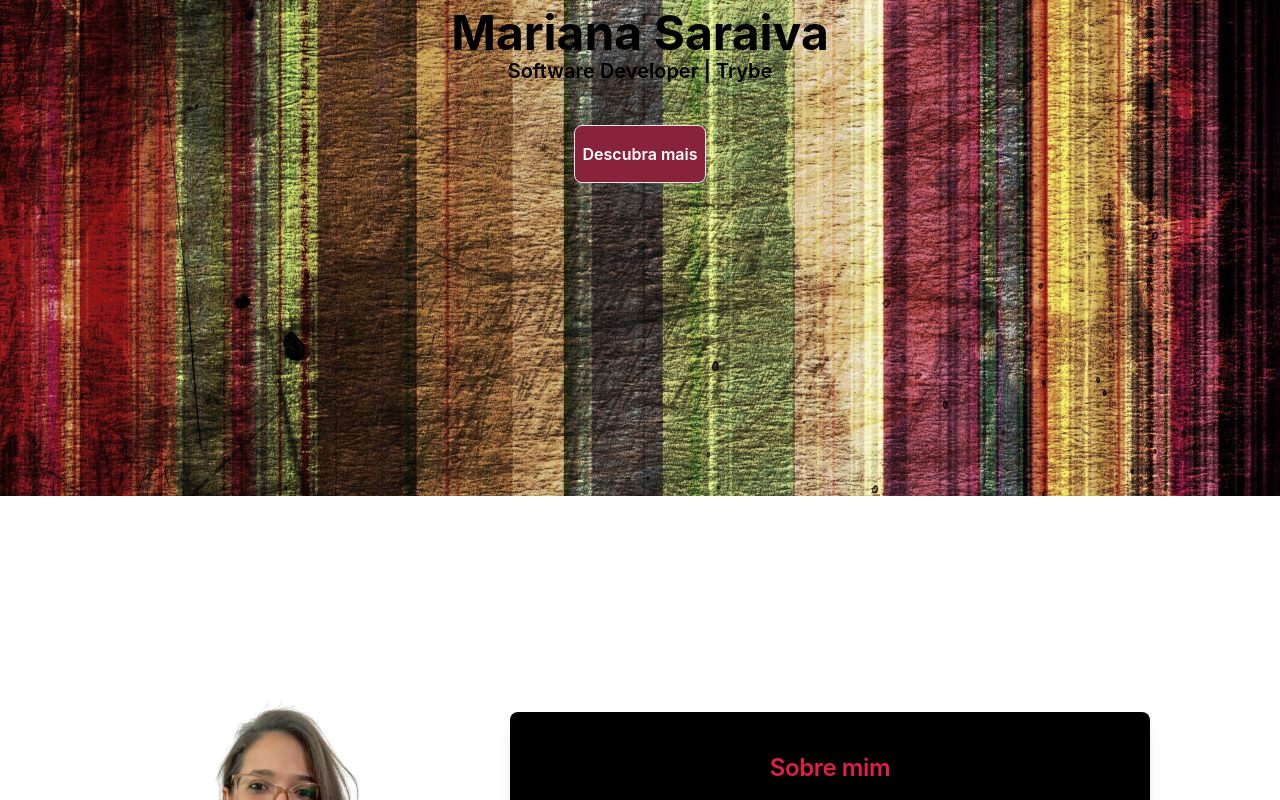
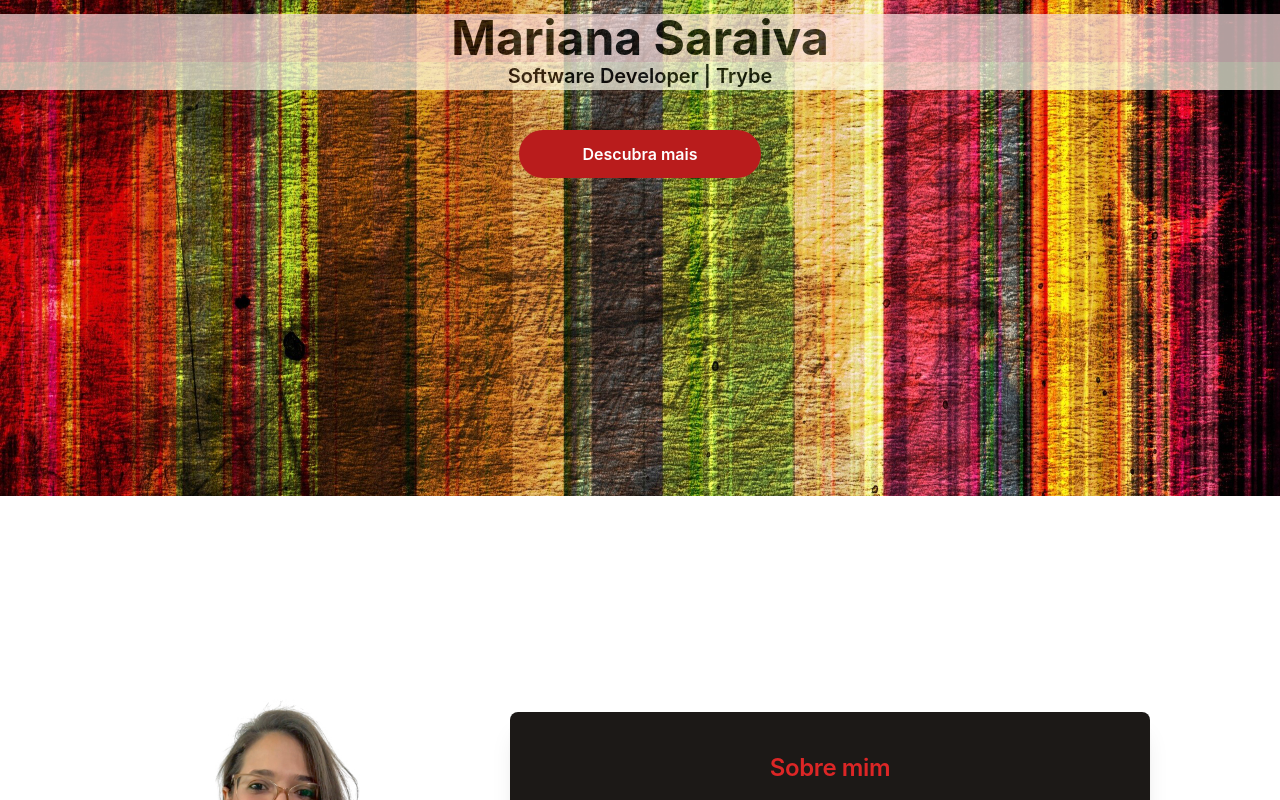
Before and after one commit to marianasaraiva/marianasaraiva.github.io, a React (Create React App) app: page / in a window 1280 px wide. Shown: the part 380-1180 px from the top of the page. Built offline with nearby package versions, Linux system fonts and the light colour scheme.

Commit message:
feat: edit styles name visible

```diff
--- a/src/pages/styles.js
+++ b/src/pages/styles.js
@@ -21,7 +21,6 @@ export const BackgroundImageStyle = tw.section`
   font-semibold
   bg-folder2
   bg-left-top
-  grayscale-40
   bg-cover
   w-full
   h-screen
@@ -31,26 +30,38 @@ export const BackgroundImageStyle = tw.section`
 export const TitleHome = tw.h1`
   text-5xl
   font-bold
+  bg-red-100
+  opacity-70
+  text-black
+  w-full
+  text-center
 `;
 
 export const PHome = tw.p`
   text-xl
+  bg-yellow-50
+  opacity-70
+  text-black
+  w-full
+  text-center
 `;
 
 export const AboutHome = tw.a`
   border-solid
-  border
-  bg-rose-700
+  border-white
+  bg-red-700
   text-white
+  px-16
+  py-1
+  hover:bg-rose-600 duration-500
+  border-black
+  rounded-4xl
   mt-10
-  p-2
-  rounded-lg
-  hover:bg-green-900 duration-500
 `;
 
 export const ContainerAbout = tw.div`
-  shadow-lg
-  bg-black
+  shadow-xl
+  bg-stone-900
   text-white
   w-2/4
   p-10
@@ -60,7 +71,7 @@ export const ContainerAbout = tw.div`
 export const TitleAbout = tw.h2`
   text-2xl
   pb-6
-  text-rose-600
+  text-red-600
   font-semibold
 `;
 
@@ -69,7 +80,7 @@ export const Span = tw.span`
 `;
 
 export const TechContainer = tw.ul`
-  bg-rose-50
+  bg-yellow-50
   rounded-lg
   w-3/5
   py-6
@@ -78,7 +89,7 @@ export const TechContainer = tw.ul`
 export const Title = tw.h2`
   mb-5
   text-2xl
-  text-rose-600
+  text-red-600
   font-semibold
   text-center
 `;
@@ -91,8 +102,8 @@ export const ProjectP = tw.p`
   leading-normal
 `;
 
-export const CardTech = tw.button`
-  hover:grayscale-[90%]
+export const CardTech = tw.a`
+  hover:grayscale
   flex
   flex-col
   items-center
@@ -119,22 +130,22 @@ export const ContainerInput = tw.div`
 `;
 
 export const InputSearch = tw.input`
-  border-2
+  border
   text-center
   py-2
   px-16
-  rounded-lg
+  rounded-4xl
 `;
 
 export const ButtonSearch = tw.button`
-  border-2
+  border
   px-16
   py-2
   my-4
-  bg-rose-900
+  bg-red-600
   text-white
-  rounded-lg
-  hover:bg-green-900
+  rounded-4xl
+  hover:bg-rose-600
 `;
 
 export const FlexCenter = tw.div`
@@ -155,7 +166,8 @@ export const CardImageProject = tw.button`
   rounded-lg
   h-72
   w-96
-  shadow-lg
+  shadow-xl
+  mb-4
   hover:opacity-60
 `;
 
@@ -169,7 +181,7 @@ export const SectionStyle = tw.div`
   items-center
   justify-center
   flex-col
-  bg-rose-50
+  bg-yellow-50
   text-black
   w-2/3
   rounded-lg
```
